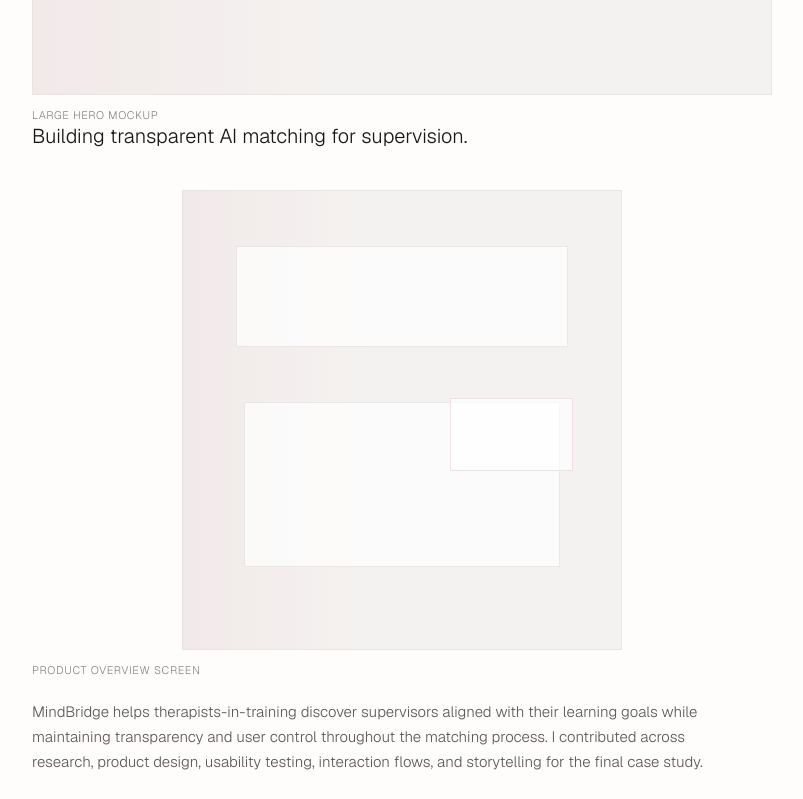
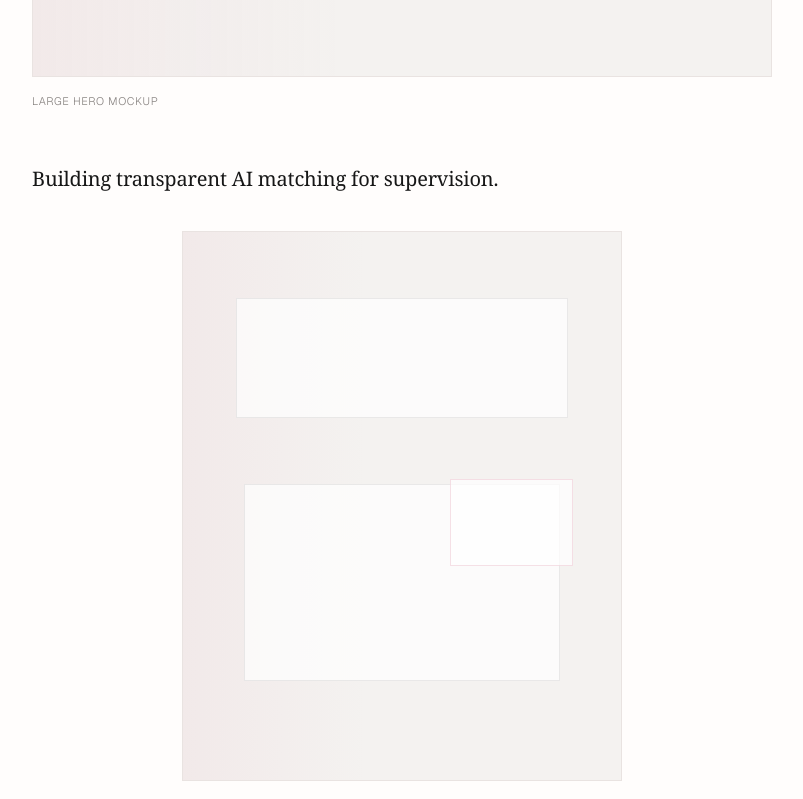
Before and after one commit to krisooti/Portfolio, a Next.js app: page /work/tmind-ai in a window 1280 px wide. Shown: the part 940-1739 px from the top of the page, without its empty margins (380-1183 px from the left). Built offline with nearby package versions, Linux system fonts and the light colour scheme.

Commit message:
Refine project case study layout rhythm

```diff
--- a/app/globals.css
+++ b/app/globals.css
@@ -14,6 +14,7 @@
   --space-lg: 32px;
   --space-xl: 64px;
   --space-2xl: 88px;
+  --font-editorial-serif: "Cormorant Garamond", "Instrument Serif", "EB Garamond", "Libre Baskerville", Georgia, serif;
 }
 
 @theme inline {
@@ -1061,6 +1062,10 @@ html {
   font-weight: 300;
 }
 
+.case-hero .back-link {
+  margin-bottom: clamp(64px, 7vw, 80px);
+}
+
 .case-section-label {
   display: inline-flex;
   align-items: center;
@@ -1100,8 +1105,11 @@ html {
 
 .case-section h2 {
   max-width: 780px;
+  font-family: var(--font-editorial-serif);
   font-size: 20px;
-  line-height: 1.35;
+  font-weight: 500;
+  letter-spacing: -0.01em;
+  line-height: 1.25;
 }
 
 .case-subtitle {
@@ -1178,8 +1186,7 @@ html {
   line-height: 1.5;
 }
 
-.case-section-grid,
-.results-grid {
+.case-section-grid {
   display: grid;
   grid-template-columns: minmax(0, 0.94fr) minmax(0, 1fr);
   align-items: start;
@@ -1187,6 +1194,16 @@ html {
   min-width: 0;
 }
 
+.results-grid {
+  display: grid;
+  grid-template-columns: 1fr;
+  align-items: start;
+  gap: var(--space-xl);
+  width: min(100%, 820px);
+  min-width: 0;
+  margin: 0 auto;
+}
+
 .case-section-grid > div:first-child,
 .results-grid > div {
   display: grid;
@@ -1199,6 +1216,10 @@ html {
   gap: var(--space-md);
   min-width: 0;
   margin-bottom: var(--space-lg);
+}
+
+.case-hero > .case-content-block {
+  margin-top: clamp(40px, 5vw, 56px);
 }
 
 .case-content-block .case-visual,
@@ -1208,14 +1229,15 @@ html {
 
 .case-visual {
   display: grid;
-  gap: var(--space-sm);
+  gap: 16px;
   min-width: 0;
 }
 
 .visual-frame {
   position: relative;
   overflow: hidden;
-  min-height: clamp(340px, 48vw, 560px);
+  aspect-ratio: 16 / 10;
+  min-height: 0;
   border: 1px solid var(--line);
   background:
     linear-gradient(90deg, rgba(216, 132, 154, 0.08), transparent 42%),
@@ -1223,14 +1245,16 @@ html {
 }
 
 .case-visual--phone .visual-frame {
-  min-height: 460px;
+  aspect-ratio: 4 / 5;
+  min-height: 0;
   width: min(100%, 440px);
   margin: 0 auto;
 }
 
 .case-visual--research .visual-frame,
 .case-visual--map .visual-frame {
-  min-height: 260px;
+  aspect-ratio: 16 / 9;
+  min-height: 0;
 }
 
 .visual-frame span {
@@ -1260,6 +1284,7 @@ html {
 
 .visual-frame--image {
   display: block;
+  aspect-ratio: auto;
   min-height: 0;
   background: #ffffff;
 }
@@ -1286,6 +1311,10 @@ html {
   word-break: normal;
 }
 
+.process-step .case-visual p {
+  margin-bottom: 4px;
+}
+
 .pain-card-grid,
 .method-card-grid,
 .insight-card-grid,
@@ -1302,9 +1331,13 @@ html {
   grid-template-columns: repeat(3, minmax(0, 1fr));
 }
 
-.method-card-grid,
-.result-list {
+.method-card-grid {
   grid-template-columns: repeat(2, minmax(0, 1fr));
+}
+
+.result-list,
+.reflection-grid {
+  grid-template-columns: 1fr;
 }
 
 .bullet-list {
@@ -1341,10 +1374,13 @@ html {
 
 .bullet-list strong {
   display: block;
-  margin-bottom: 4px;
+  margin-bottom: 8px;
   color: #171717;
-  font-size: 15px;
-  font-weight: 300;
+  font-family: var(--font-editorial-serif);
+  font-size: 18px;
+  font-weight: 500;
+  letter-spacing: -0.01em;
+  line-height: 1.25;
 }
 
 .bullet-list span {
@@ -1394,9 +1430,11 @@ html {
   height: auto;
   margin: 0;
   color: #171717;
+  font-family: var(--font-editorial-serif);
   font-size: 20px;
-  font-weight: 300;
-  line-height: 1.3;
+  font-weight: 500;
+  letter-spacing: -0.01em;
+  line-height: 1.25;
   overflow-wrap: anywhere;
   white-space: normal;
   word-break: normal;
@@ -1411,59 +1449,22 @@ html {
 
 .process-timeline {
   display: grid;
-  gap: 0;
-  margin-top: var(--space-sm);
+  gap: var(--space-lg);
+  margin-top: var(--space-md);
 }
 
 .process-step {
   display: grid;
-  grid-template-columns: 72px minmax(0, 1fr);
+  grid-template-columns: 1fr;
   gap: var(--space-md);
-  align-items: start;
-  min-width: 0;
-}
-
-.process-step + .process-step {
-  padding-top: var(--space-lg);
-}
-
-.process-marker {
-  position: relative;
-  display: flex;
-  justify-content: center;
-}
-
-.process-marker::after {
-  position: absolute;
-  top: 34px;
-  bottom: -26px;
-  width: 1px;
-  background: var(--line);
-  content: "";
-}
-
-.process-step:last-child .process-marker::after {
-  content: none;
-}
-
-.process-marker span {
-  z-index: 1;
-  display: grid;
-  width: 34px;
-  height: 34px;
-  place-items: center;
-  border: 1px solid var(--pink);
-  background: #fffdfb;
-  color: #d8849a;
-  font-size: 11px;
-  font-weight: 300;
-}
-
-.process-step > div:last-child {
-  display: grid;
-  gap: var(--space-sm);
-  min-width: 0;
-  padding-bottom: var(--space-md);
+  min-width: 0;
+  padding-bottom: var(--space-lg);
+  border-bottom: 1px solid var(--line);
+}
+
+.process-step:last-child {
+  padding-bottom: 0;
+  border-bottom: 0;
 }
 
 .solution-stack {
@@ -1490,7 +1491,7 @@ html {
 
 .solution-row > div:last-child {
   display: grid;
-  gap: var(--space-sm);
+  gap: var(--space-md);
   min-width: 0;
 }
 
@@ -1676,13 +1677,8 @@ html {
     grid-template-columns: 1fr;
   }
 
-  .process-step {
-    grid-template-columns: 44px minmax(0, 1fr);
-    gap: 16px;
-  }
-
   .case-visual--phone .visual-frame {
-    min-height: 380px;
+    min-height: 0;
   }
 }
 
--- a/app/work/[slug]/page.tsx
+++ b/app/work/[slug]/page.tsx
@@ -350,17 +350,14 @@ export default async function ProjectPage({ params }: ProjectPageProps) {
             <div className="process-timeline">
               {processStages.map((stage, index) => (
                 <article className="process-step" key={stage.title}>
-                  <div className="process-marker">
-                    <span>{String(index + 1).padStart(2, "0")}</span>
-                  </div>
-                  <div>
-                    <VisualPlaceholder label={stage.caption} variant="map" />
-                    <small>{stage.caption}</small>
-                    <h3>
-                      <HighlightText>{stage.title}</HighlightText>
-                    </h3>
-                    <p>{stage.body}</p>
-                  </div>
+                  <VisualPlaceholder
+                    label={`${String(index + 1).padStart(2, "0")} ${stage.caption}`}
+                    variant="map"
+                  />
+                  <h3>
+                    <HighlightText>{stage.title}</HighlightText>
+                  </h3>
+                  <p>{stage.body}</p>
                 </article>
               ))}
             </div>
```
